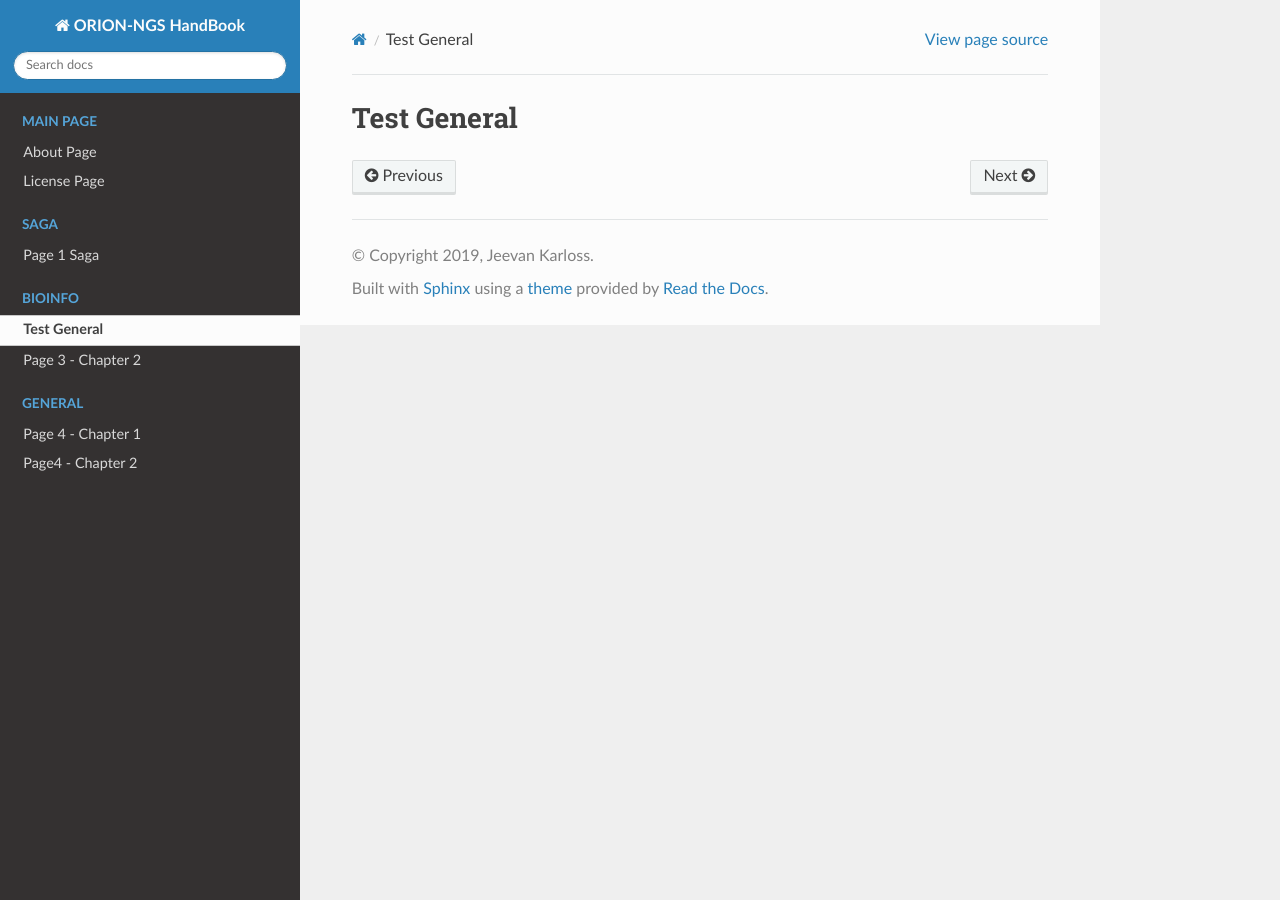
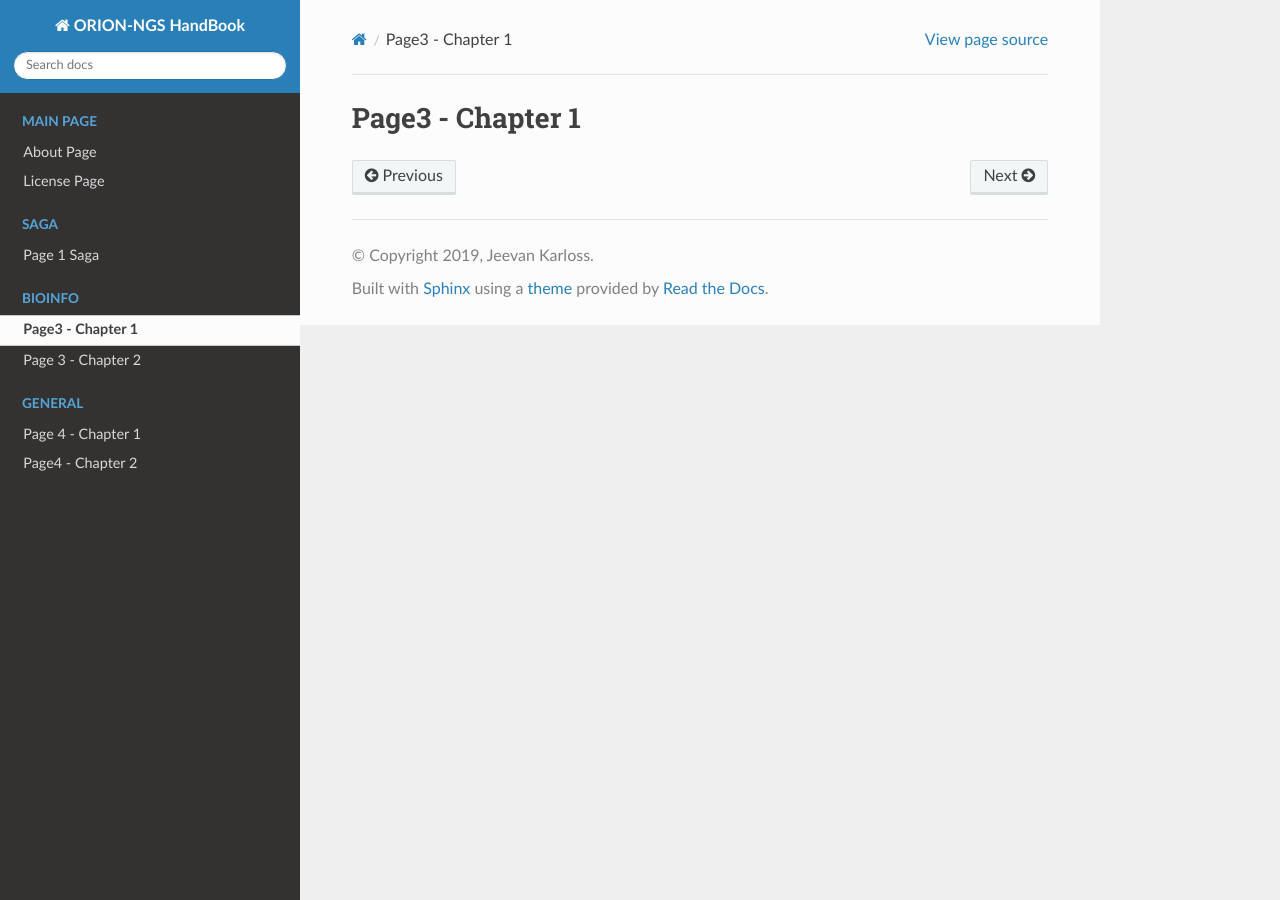
Before and after one commit to karinlag/rod_Test, a Sphinx documentation site: the page built from docs/source/page3/page3.rst, in a window 1280 px wide. Built offline with Sphinx 7.4.7 and the Read the Docs theme 2.0.0, drawn with Linux system fonts in a browser that asks for light colours.

Commit message:
Update page3.rst

```diff
--- a/docs/source/page3/page3.rst
+++ b/docs/source/page3/page3.rst
@@ -1,3 +1,2 @@
-
-Test General
+Page3 - Chapter 1
 =================
```
